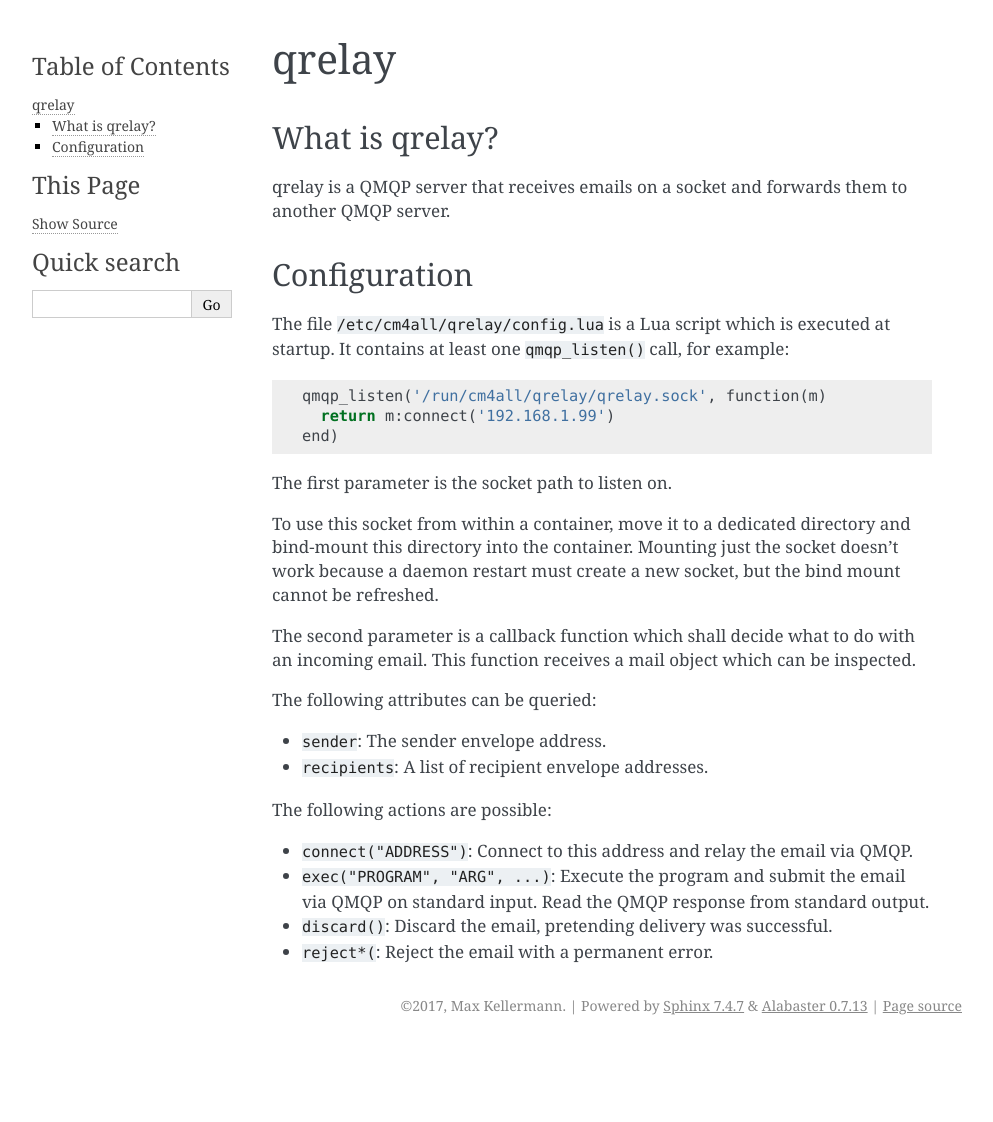
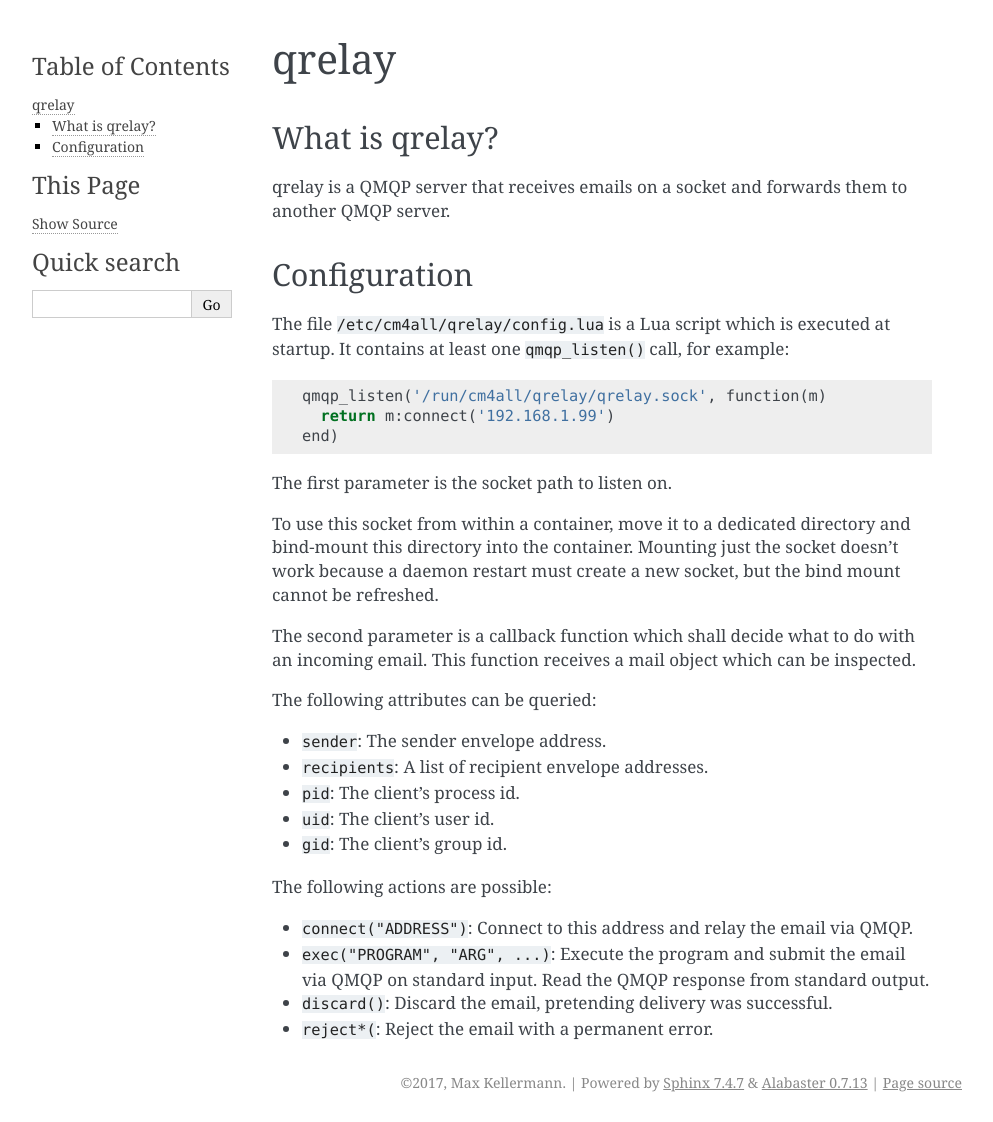
Before and after one commit to CM4all/qrelay, a Sphinx documentation site: the page built from doc/index.rst, in a window 1280 px wide. Shown: the whole page, without its empty margins (148-1141 px from the left). Built offline with Sphinx 7.4.7, drawn with Linux system fonts in a browser that asks for light colours; before the commit the page ends 1045 px from its top, so only the background shows below that.

Commit message:
doc: document attributes "uid", "gid", "pid"

```diff
--- a/doc/index.rst
+++ b/doc/index.rst
@@ -36,6 +36,12 @@
 
 * :samp:`recipients`: A list of recipient envelope addresses.
 
+* :samp:`pid`: The client's process id.
+
+* :samp:`uid`: The client's user id.
+
+* :samp:`gid`: The client's group id.
+
 The following actions are possible:
 
 * :samp:`connect("ADDRESS")`: Connect to this address and relay the
```
